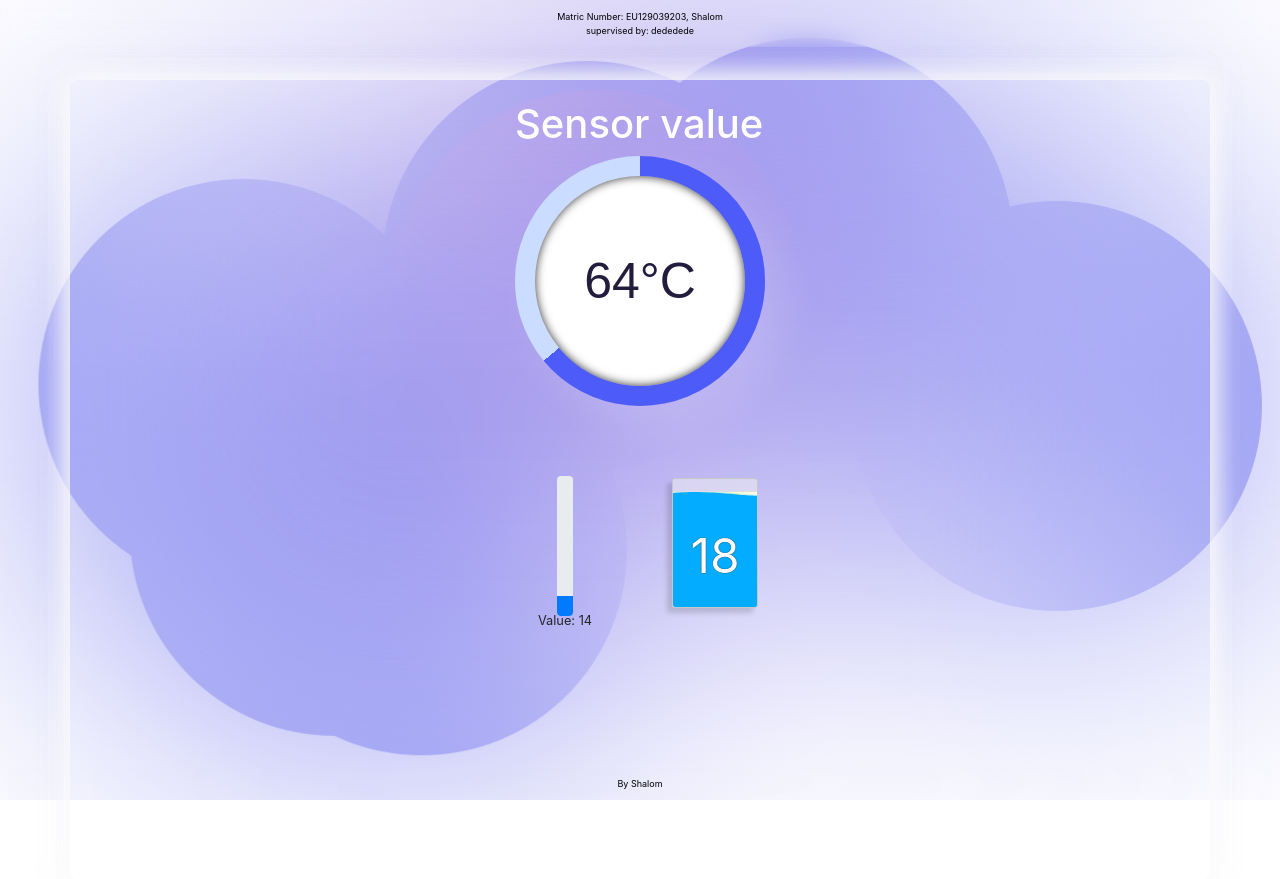
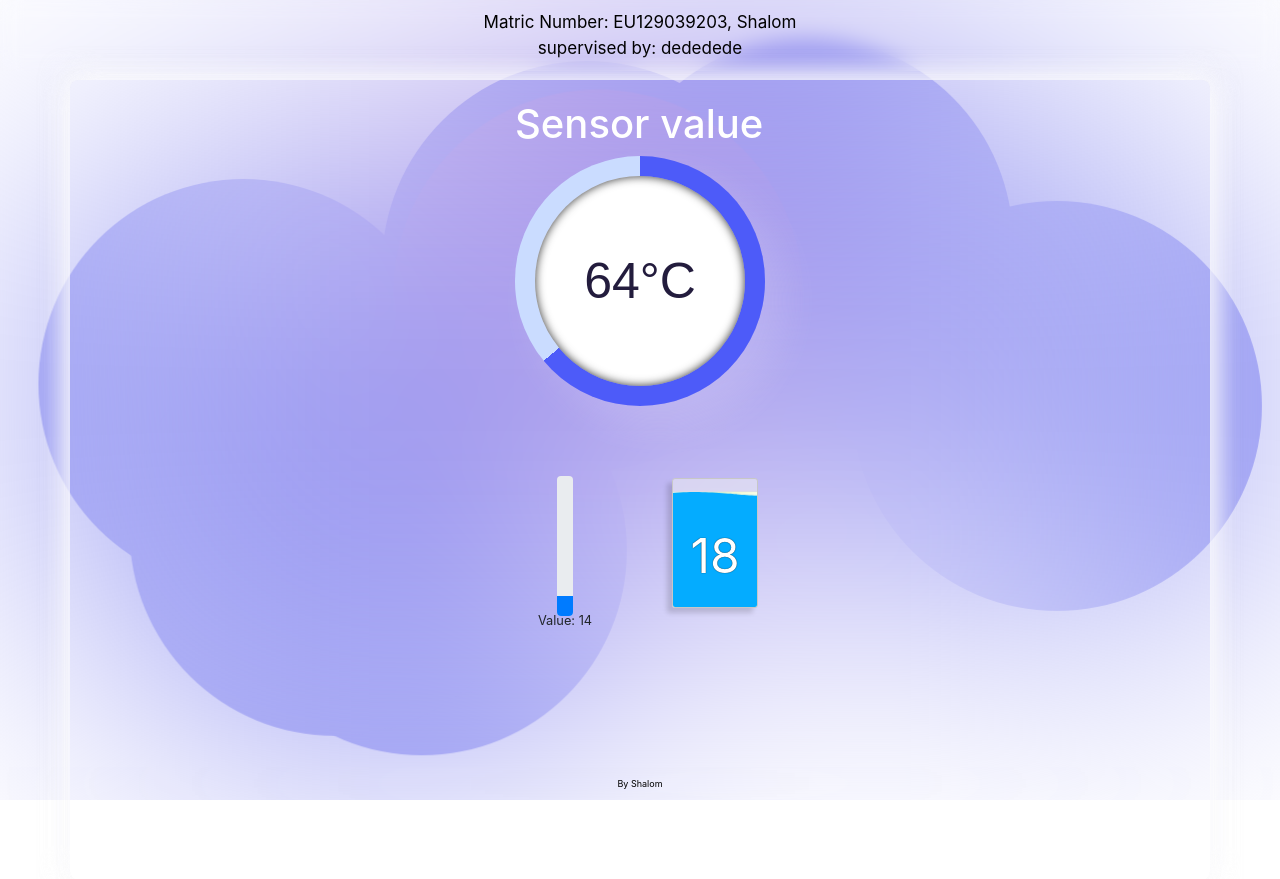
Before and after one commit to Daviddairot/shallom-project, a Django app: page /index/ in a window 1280 px wide. Shown: the top 879 px of the page. Run offline with Django 5.2, Linux system fonts and the light colour scheme; data comes from the database, SQL or seed files in the repository.

Commit message:
Update style.css

```diff
--- a/static/style.css
+++ b/static/style.css
@@ -321,7 +321,7 @@ header{
   color: black; /* Adjust as needed */
   text-align: center;
   padding: 10px 0;
-  font-size: 9px
+  font-size: 17px
   }
 
 
```
